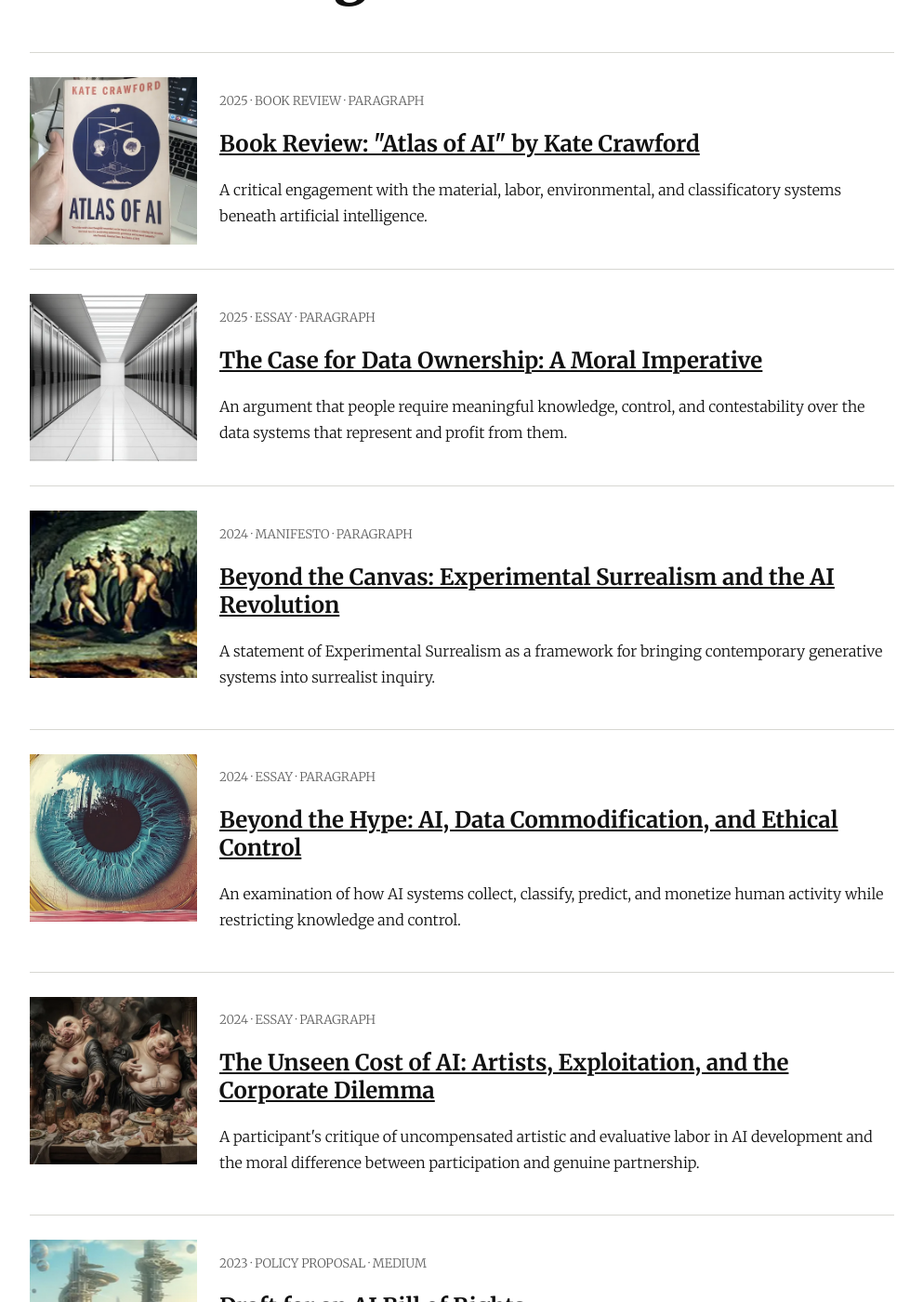
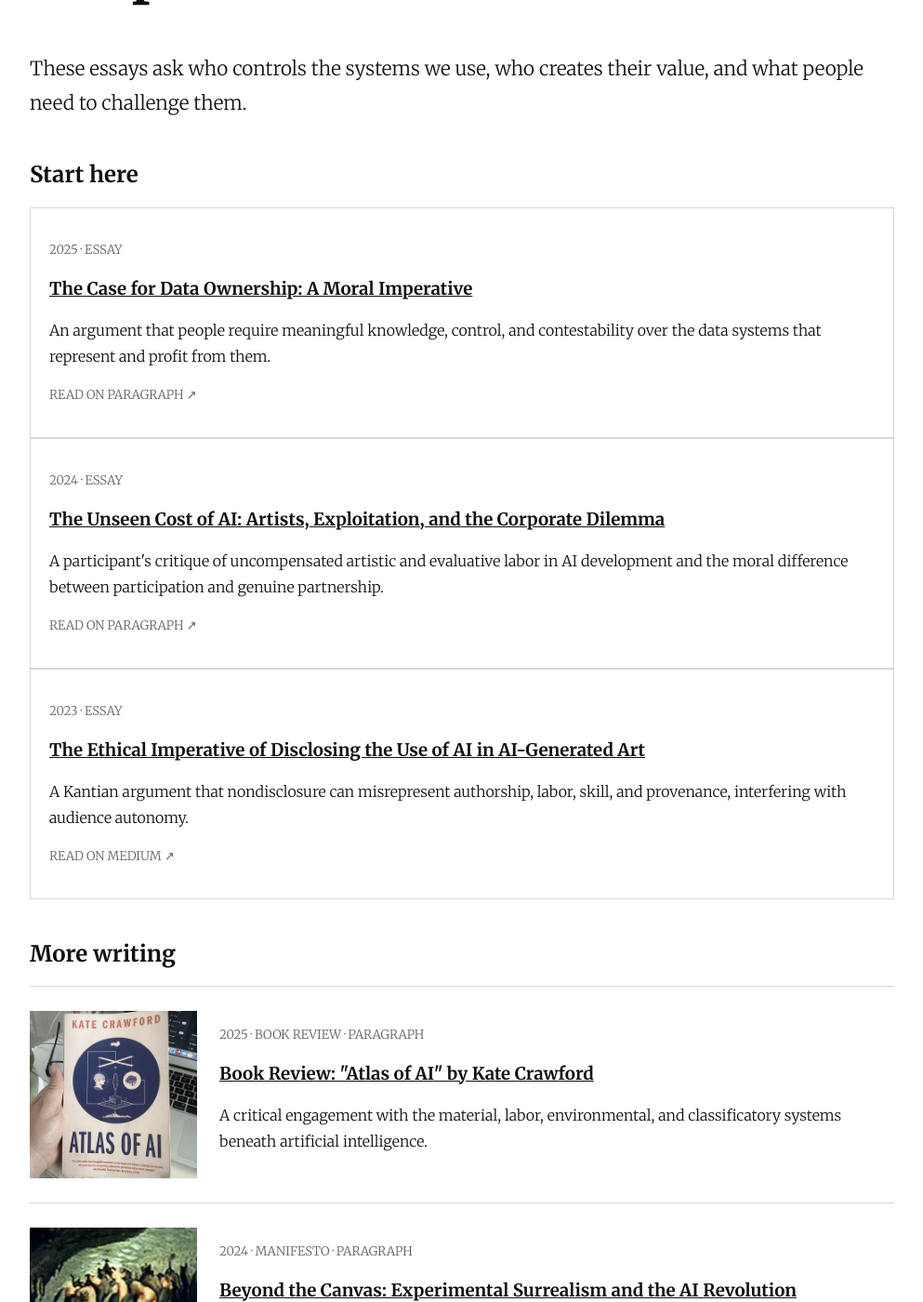
Before and after one commit to JLD-Ai/joshdavila.github.io, a Jekyll site: the page built from writing.md, in a window 1280 px wide and 1400 px high, scrolled down 381 px. Shown: the whole window at 93% size, without its empty margins (143-1136 px from the left). Built offline with Jekyll 4.4.1, drawn with Linux system fonts in a browser that asks for light colours; some of the changed text lies outside the part shown.

Commit message:
Give writing page a curated starting path

```diff
--- a/writing.md
+++ b/writing.md
@@ -1,17 +1,38 @@
 ---
 title: Writing
 permalink: /writing/
-description: Essays on AI governance, art, data ownership, labor, disclosure, and technological ethics.
+description: Selected essays on data ownership, labor, art, AI governance, and institutional power.
 ---
 <section class="hero">
   <p class="eyebrow">Selected public writing</p>
-  <h1>AI, art, data, and the legitimacy of technological institutions.</h1>
+  <h1>Arguments about art, data, and the power of institutions.</h1>
+  <p class="lede">These essays ask who controls the systems we use, who creates their value, and what people need to challenge them.</p>
 </section>
 
 <section class="section">
+  <h2>Start here</h2>
+  <div class="writing-featured">
+    {% for writing in site.data.writings %}
+      {% if writing.site_lead %}
+      <article class="card">
+        <div class="card-body">
+          <p class="card-meta">{{ writing.publication_year }} · {{ writing.type }}</p>
+          <h3><a href="{{ writing.url }}" target="_blank" rel="noopener noreferrer">{{ writing.title }}</a></h3>
+          <p>{{ writing.summary }}</p>
+          <p class="card-meta">Read on {{ writing.platform }} ↗</p>
+        </div>
+      </article>
+      {% endif %}
+    {% endfor %}
+  </div>
+</section>
+
+<section class="section">
+  <h2>More writing</h2>
   <div class="article-list">
   {% assign sorted_writings = site.data.writings | sort: "publication_year" | reverse %}
   {% for writing in sorted_writings %}
+    {% unless writing.site_lead %}
     <article class="article">
       {% if writing.image %}
       <img src="{{ writing.image | relative_url }}"
@@ -21,10 +42,11 @@ description: Essays on AI governance, art, data ownership, labor, disclosure, an
       {% endif %}
       <div>
         <p class="card-meta">{{ writing.publication_year }} · {{ writing.type }} · {{ writing.platform }}</p>
-        <h2><a href="{{ writing.url }}" target="_blank" rel="noopener noreferrer">{{ writing.title }}</a></h2>
+        <h3><a href="{{ writing.url }}" target="_blank" rel="noopener noreferrer">{{ writing.title }}</a></h3>
         <p>{{ writing.summary }}</p>
       </div>
     </article>
+    {% endunless %}
   {% endfor %}
   </div>
 </section>
```
